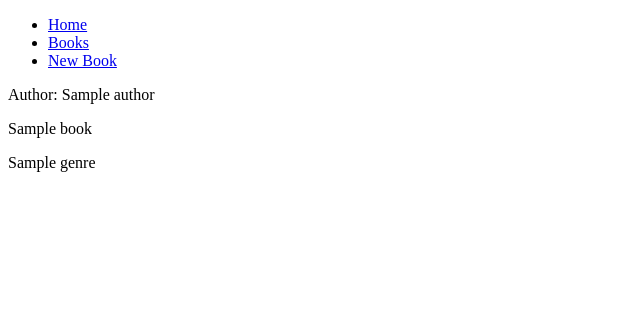
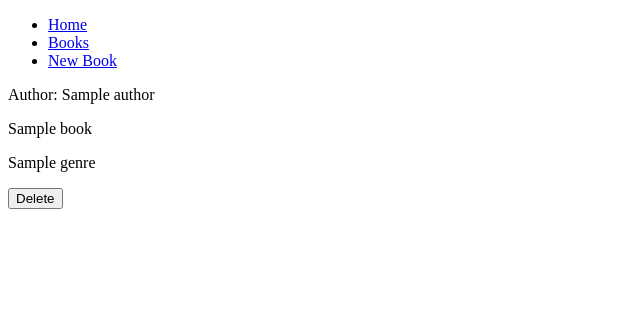
Before and after one commit to sandyysh221/one_to_many_book_lab, a Flask app: page /books in a window 1280 px wide. Shown: the top 330 px of the page, without its empty margins (0-640 px from the left). Run offline with Flask 2, Linux system fonts and the light colour scheme; a database or web service that is not in the repository returns one stand-in record (values such as "Sample title"); some libraries are stand-ins or nearby versions.

Commit message:
delete a book done

```diff
--- a/controllers/books_controller.py
+++ b/controllers/books_controller.py
@@ -1,4 +1,4 @@
-from flask import Flask, render_template
+from flask import Flask, render_template, redirect
 from repositories import author_repository, book_repository
 from models.book import Book
 from flask import Blueprint
@@ -10,3 +10,9 @@ books_blueprint = Blueprint("books", __name__)
 def books():
     books = book_repository.select_all()
     return render_template("/books/index.html", all_books=books)
+
+
+@books_blueprint.route("/books/<id>/delete", methods=["POST"])
+def delete_book(id):
+    book_repository.delete(id)
+    return redirect("/books")
--- a/repositories/author_repository.py
+++ b/repositories/author_repository.py
@@ -32,3 +32,9 @@ def select_all():
         author = Author(row["name"], row["id"])
         authors.append(author)
     return authors
+
+
+def delete(id):
+    sql = "DELETE FROM authors WHERE id = %s"
+    values = [id]
+    run_sql(sql, values)
--- a/repositories/book_repository.py
+++ b/repositories/book_repository.py
@@ -23,3 +23,9 @@ def select_all():
         book = Book(row["title"], row["genre"], author, row["id"])
         books.append(book)
     return books
+
+
+def delete(id):
+    sql = "DELETE FROM books WHERE id = %s"
+    values = [id]
+    run_sql(sql, values)
--- a/templates/books/index.html
+++ b/templates/books/index.html
@@ -3,5 +3,10 @@
   Author: {{book.author.name}}
   <p>{{book.title}}</p>
   <p>{{book.genre}}</p>
+  <div class="buttons">
+    <form class="delete-form" action="/books/{{book.id}}/delete" method="POST">
+      <button>Delete</button>
+    </form>
+  </div>
 </div>
 {% endfor %} {% endblock %}
```
